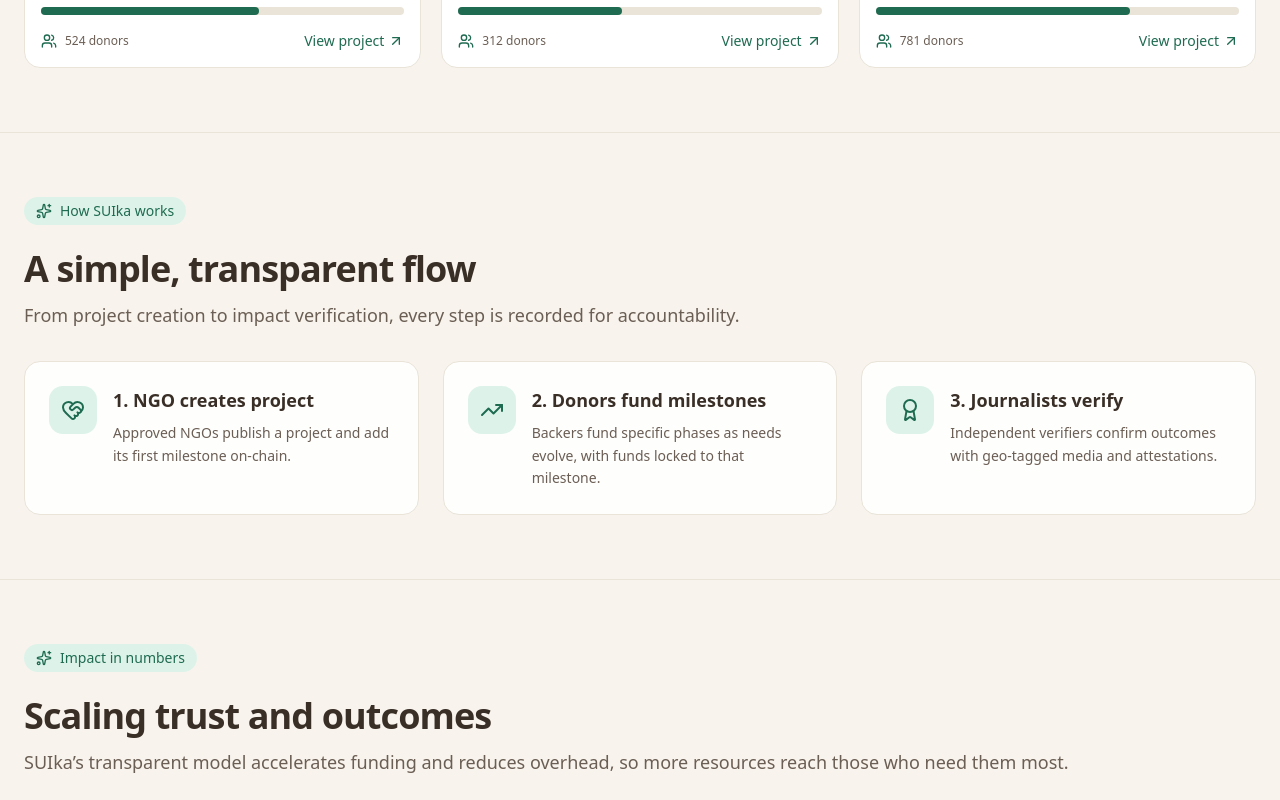
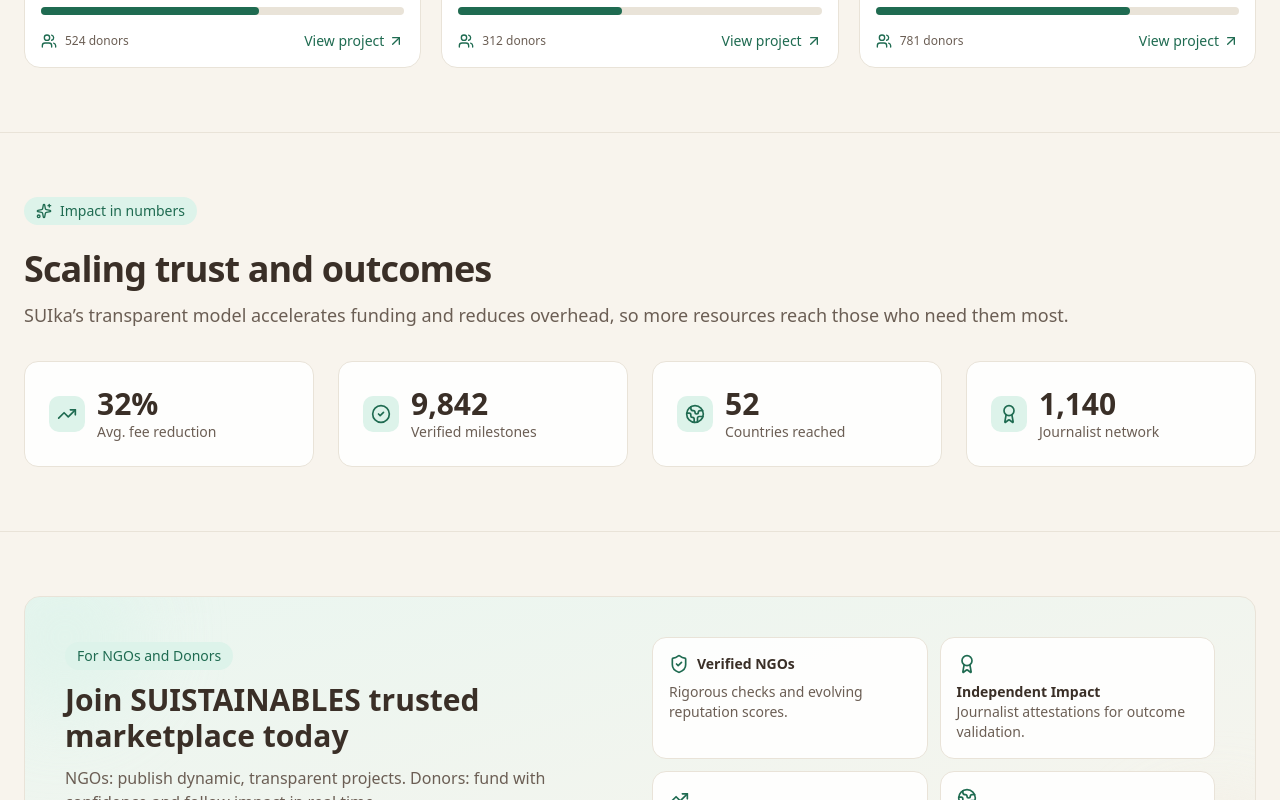
Before and after one commit to babbahy/SuiBlockChain, a React (Vite) app: page / in a window 1280 px wide. Shown: the part 1420-2220 px from the top of the page. Built offline with nearby package versions, Linux system fonts and the light colour scheme; a web font is replaced by a local one.

Commit message:
RevisionId:  322804049768497152

```diff
--- a/src/components/generated/SuikaMarketplaceLanding.tsx
+++ b/src/components/generated/SuikaMarketplaceLanding.tsx
@@ -365,7 +365,9 @@
           </Container>
         </SortableContainer>
 
-        <SortableContainer dndKitId="02d769fe-8ae6-427e-8e76-fd8c6bf0275f" containerType="regular" prevTag="section" id="how-it-works" className="border-t border-[#E9E3D8]" data-magicpath-id="155" data-magicpath-path="SuikaMarketplaceLanding.tsx">
+        <SortableContainer dndKitId="02d769fe-8ae6-427e-8e76-fd8c6bf0275f" containerType="regular" prevTag="section" id="how-it-works" className="border-t border-[#E9E3D8]" data-magicpath-id="155" data-magicpath-path="SuikaMarketplaceLanding.tsx" style={{
+        display: "none"
+      }}>
           <Container className="py-10 md:py-16" data-magicpath-id="156" data-magicpath-path="SuikaMarketplaceLanding.tsx">
             <SectionTitle eyebrow="How SUIka works" title="A simple, transparent flow" subtitle="From project creation to impact verification, every step is recorded for accountability." data-magicpath-id="157" data-magicpath-path="SuikaMarketplaceLanding.tsx" />
             <SortableContainer dndKitId="e5941d1a-6c99-4589-b32c-c4c952d18e49" containerType="regular" prevTag="div" className="mt-8 grid md:grid-cols-3 gap-4 md:gap-6" data-magicpath-id="158" data-magicpath-path="SuikaMarketplaceLanding.tsx">
@@ -401,9 +403,7 @@
                   <div className={cn('inline-flex items-center gap-2 rounded-full px-3 py-1 text-sm', softGreenBg, accent)} data-magicpath-id="184" data-magicpath-path="SuikaMarketplaceLanding.tsx">
                     For NGOs and Donors
                   </div>
-                  <h3 className={cn('mt-3 text-2xl md:text-3xl font-semibold', beigeText)} data-magicpath-id="185" data-magicpath-path="SuikaMarketplaceLanding.tsx">
-                    Join SUIka’s trusted marketplace today
-                  </h3>
+                  <h3 className={cn('mt-3 text-2xl md:text-3xl font-semibold', beigeText)} data-magicpath-id="185" data-magicpath-path="SuikaMarketplaceLanding.tsx">Join SUISTAINABLES trusted marketplace today</h3>
                   <p className={cn('mt-3 text-sm md:text-base', muted)} data-magicpath-id="186" data-magicpath-path="SuikaMarketplaceLanding.tsx">
                     NGOs: publish dynamic, transparent projects. Donors: fund with confidence and follow impact in real time.
                   </p>
```
